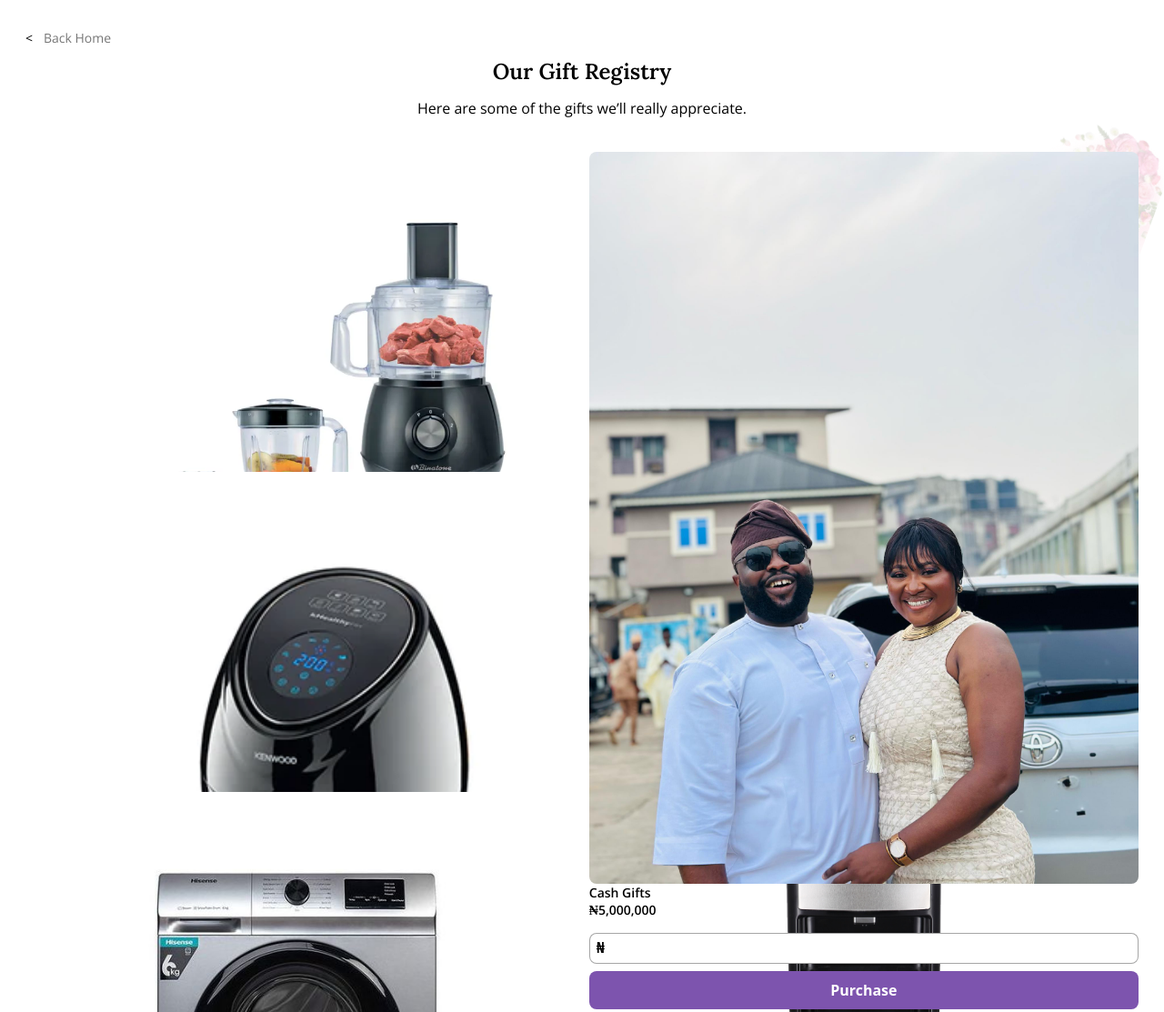
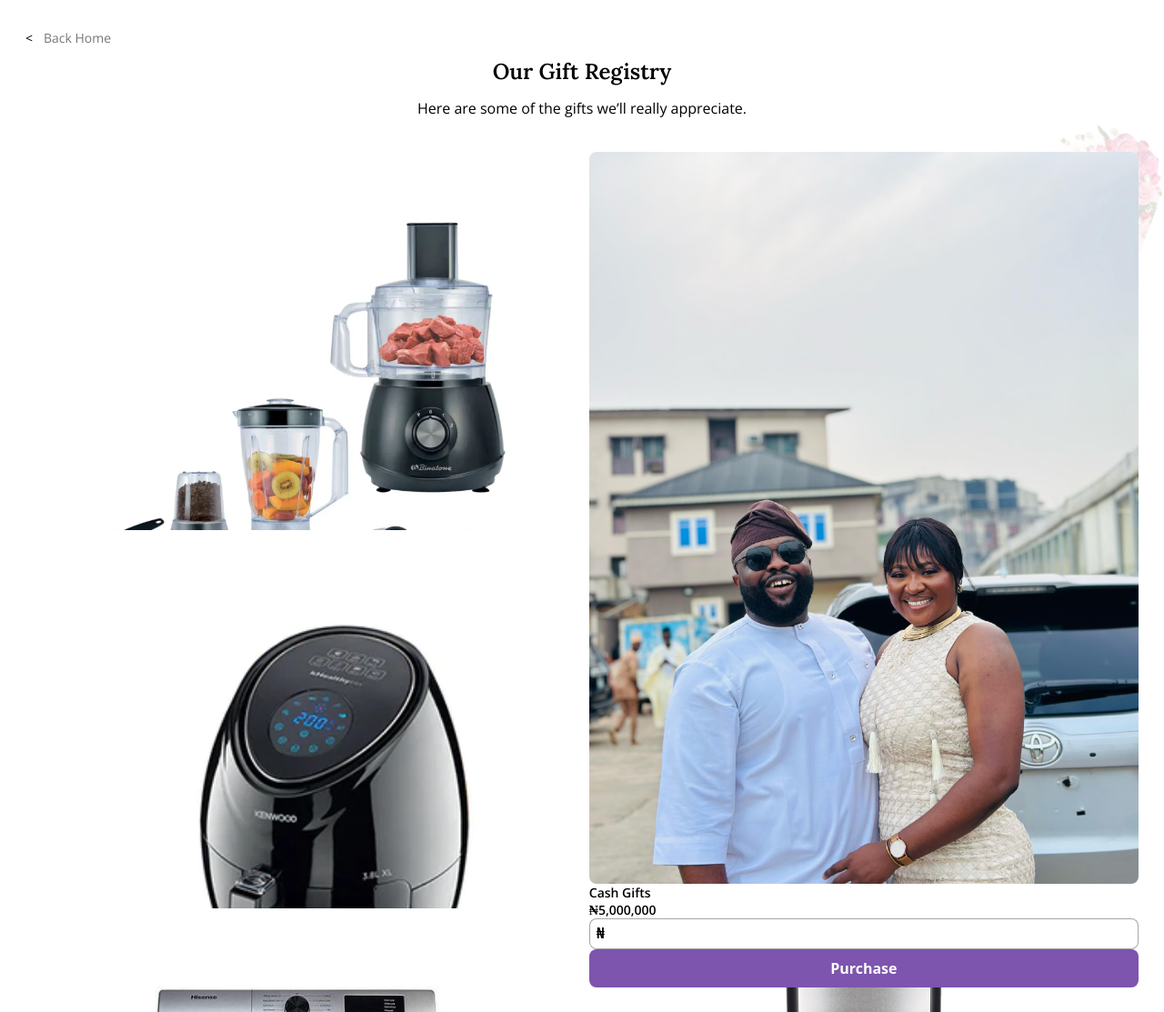
Before and after one commit to olaDmenace/tolus, a website: page public/pages/gifts.html in a window 1280 px wide. Shown: the top 1113 px of the page at 91% size. Drawn offline with nearby package versions, Linux system fonts and the light colour scheme; files whose address does not match are found by name.

Commit message:
gifts styling

```diff
--- a/public/pages/gifts.html
+++ b/public/pages/gifts.html
@@ -77,13 +77,12 @@
       />
       <div class="space-y-8">
         <div class="grid grid-flow-col gap-4">
-          <div class="grid h-80 content-between">
+          <div class="grid h-96 content-between">
             <img
               src="../images/fp-850-marketing-sheet-1417x1417-1.webp"
               alt="foodProcessor"
-              class="w-full rounded-lg"
+              class="h-full object-cover rounded-lg"
             />
-            <label for="foodProcessor" class="pb-2 grid items-center gap-4">
             <p class="font-openSans font-semibold text-sm leading-[19.07px]">
               Binatone Food Processor <br />₦142,000
             </p>
@@ -97,7 +96,6 @@
               />
               <p class="absolute top-1 left-2 font-semibold">₦</p>
             </div>
-            </label>
             <button
               class="bg-[#7D54AE] text-white rounded-lg w-full h-[42px] leading-[22px] font-semibold"
               onclick="popUp()"
@@ -105,32 +103,12 @@
               Purchase
             </button>
           </div>
-          <div class="grid h-80 content-between z-0">
+          <div class="grid h-96 content-between z-0">
             <img
               src="../images/Photoshoot/image 12-1.jpg"
               alt="theCouple"
-              class="w-full rounded-lg"
+              class="rounded-lg"
             />
-            <!-- <label
-              for="honeyMoon"
-              class="pb-2 grid grid-cols-2 grid-flow-col items-center gap-4"
-            >
-              <p class="font-openSans text-sm leading-[19.07px]">Honey Moon</p>
-              <input
-                type="number"
-                name="honeyMoon"
-                min="1"
-                id="honeyMoon"
-                class="border gift-input border-black/[35%] w-full h-[27px] rounded-lg px-2 py-4"
-              />
-            </label>
-            <button
-              class="bg-[#7D54AE] rounded-lg w-full h-[42px] leading-[22px] font-semibold"
-              onclick="popUp()"
-            >
-              Purchase
-            </button> -->
-            <label for="honeyMoon" class="pb-2 grid items-center gap-4">
             <p class="font-openSans font-semibold text-sm leading-[19.07px]">
               Cash Gifts<br />₦5,000,000
             </p>
@@ -144,7 +122,6 @@
               />
               <p class="absolute top-1 left-2 font-semibold">₦</p>
             </div>
-            </label>
             <button
               class="bg-[#7D54AE] text-white rounded-lg w-full h-[42px] leading-[22px] font-semibold"
               onclick="popUp()"
@@ -154,28 +131,12 @@
           </div>
         </div>
         <div class="grid grid-flow-col gap-4">
-          <div class="h-80 grid content-between">
+          <div class="h-96 grid content-between">
             <img
               src="../images/kenword-30_400x.webp"
               alt="airFrier"
               class="w-full rounded-lg"
             />
-            <!-- <label for="airFrier" class="pb-2 flex items-center gap-2">
-              <p class="font-openSans text-sm leading-[19.07px]">Air Frier</p>
-              <input
-                type="number"
-                min="1"
-                name="airFrier"
-                id="airFrier"
-                class="border gift-input border-black/[35%] w-full h-[27px] rounded-lg px-2 py-4"
-              />
-            </label>
-            <button
-              class="bg-[#7D54AE] rounded-lg w-full h-[42px] leading-[22px] font-semibold"
-              onclick="popUp()"
-            >
-              Purchase
-            </button> -->
             <label for="airFrier" class="pb-2 grid items-center gap-4">
               <p class="font-openSans font-semibold text-sm leading-[19.07px]">
                 Kenwood Air Fryer<br />₦90,000
@@ -198,26 +159,9 @@
               Purchase
             </button>
           </div>
-          <div class="h-80 content-between grid">
+          <div class="h-96 content-between grid">
             <img src="../images/wares.png" alt="wares" class="rounded-lg" />
-            <!-- <label for="turkishSet" class="pb-2 flex items-center">
-              <p class="font-openSans text-sm leading-[19.07px]">
-                Cookware Set
-              </p>
-              <input
-                type="number"
-                name="turkishSet"
-                id="turkishSet"
-                class="border gift-input border-black/[35%] w-full h-[27px] rounded-lg px-2 py-4"
-              />
-            </label>
-            <button
-              class="bg-[#7D54AE] rounded-lg w-full h-[42px] leading-[22px] font-semibold"
-              onclick="popUp()"
-            >
-              Purchase
-            </button> -->
-            <label for="turkishSet" class="pb-2 grid items-center gap-4">
+            <!-- <label for="turkishSet" class="pb-2 grid items-center gap-4"> -->
             <p class="font-openSans font-semibold text-sm leading-[19.07px]">
               Radiant Cookware Set<br />₦150,000
             </p>
@@ -231,7 +175,7 @@
               />
               <p class="absolute top-1 left-2 font-semibold">₦</p>
             </div>
-            </label>
+            <!-- </label> -->
             <button
               class="bg-[#7D54AE] text-white rounded-lg w-full h-[42px] leading-[22px] font-semibold"
               onclick="popUp()"
@@ -247,24 +191,6 @@
               alt="washinMachine"
               class="w-full rounded-lg"
             />
-            <!-- <label for="washinMachine" class="pb-2 flex items-center">
-              <p class="font-openSans text-sm leading-[19.07px]">
-                Washing Machine
-              </p>
-              <input
-                type="number"
-                min="1"
-                name="washinMachine"
-                id="washinMachine"
-                class="border gift-input border-black/[35%] w-full h-[27px] rounded-lg px-2 py-4"
-              />
-            </label>
-            <button
-              class="bg-[#7D54AE] rounded-lg w-full h-[42px] leading-[22px] font-semibold"
-              onclick="popUp()"
-            >
-              Purchase
-            </button> -->
             <label for="washinMachine" class="pb-2 grid items-center gap-4">
               <p class="font-openSans font-semibold text-sm leading-[19.07px]">
                 Hisense Washing Machine<br />₦363,000
```
Also changed, not shown: public/style.css. Lines whose indentation alone changed are shown as unchanged.
